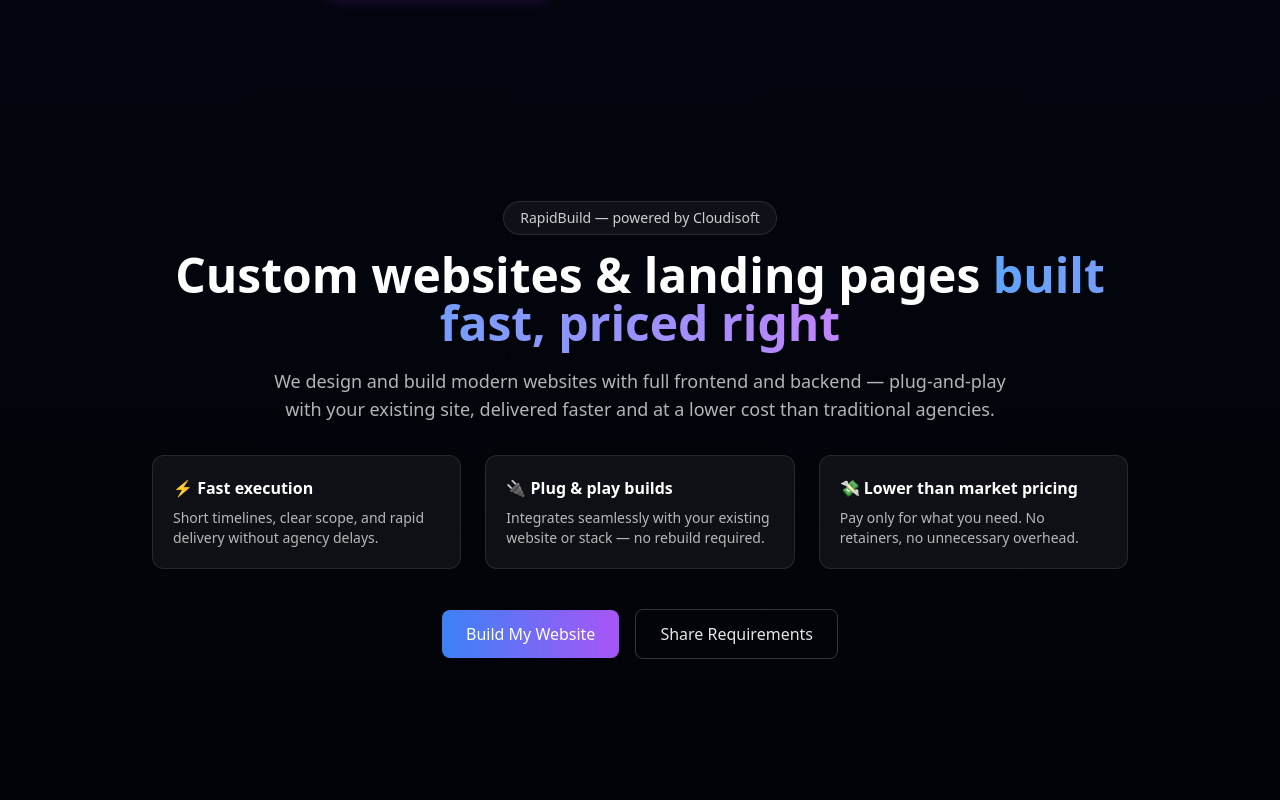
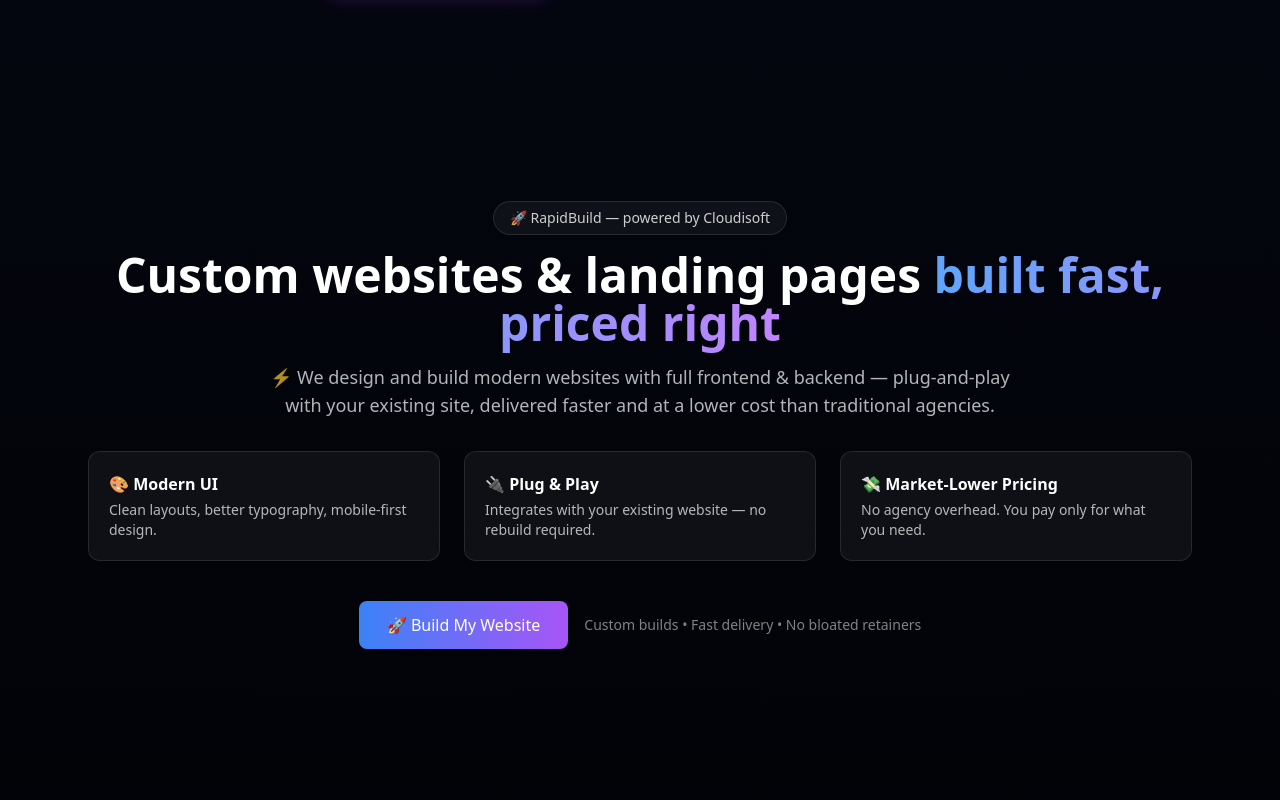
Before and after one commit to Cloudisoft/Cloudisoft.com_Final, a React (Vite) app: page / in a window 1280 px wide. Shown: the part 2780-3580 px from the top of the page. Built offline with nearby package versions, Linux system fonts and the light colour scheme.

Commit message:
Update RapidBuildSection.jsx

```diff
--- a/src/components/RapidBuildSection.jsx
+++ b/src/components/RapidBuildSection.jsx
@@ -1,17 +1,17 @@
 export default function RapidBuild() {
   return (
-    <section
-      id="rapidbuild"
-      className="relative w-full py-16 md:py-20 bg-transparent"
-    >
-      <div className="max-w-5xl mx-auto px-6 text-center">
-        {/* Eyebrow */}
-        <div className="inline-flex items-center gap-2 px-4 py-1.5 mb-4 rounded-full border border-white/10 bg-white/5 text-sm text-white/80">
-          RapidBuild — powered by Cloudisoft
+    <section className="relative w-full bg-transparent py-20">
+      <div className="max-w-6xl mx-auto px-6 text-center">
+
+        {/* Badge */}
+        <div className="inline-flex items-center justify-center mb-4">
+          <span className="px-4 py-1.5 rounded-full text-sm text-white/80 bg-white/5 border border-white/10 backdrop-blur">
+            🚀 RapidBuild — powered by Cloudisoft
+          </span>
         </div>
 
         {/* Heading */}
-        <h2 className="text-3xl md:text-5xl font-bold text-white leading-tight">
+        <h2 className="text-4xl md:text-5xl font-bold text-white leading-tight">
           Custom websites & landing pages{" "}
           <span className="bg-gradient-to-r from-blue-400 to-purple-400 bg-clip-text text-transparent">
             built fast, priced right
@@ -19,40 +19,32 @@ export default function RapidBuild() {
         </h2>
 
         {/* Subtext */}
-        <p className="mt-5 text-base md:text-lg text-white/70 max-w-3xl mx-auto">
-          We design and build modern websites with full frontend and backend —
+        <p className="mt-4 text-base md:text-lg text-white/70 max-w-3xl mx-auto">
+          ⚡ We design and build modern websites with full frontend & backend —
           plug-and-play with your existing site, delivered faster and at a lower
           cost than traditional agencies.
         </p>
 
         {/* Feature points */}
-        <div className="mt-8 grid grid-cols-1 sm:grid-cols-3 gap-6 text-left">
+        <div className="mt-8 grid grid-cols-1 md:grid-cols-3 gap-6 text-left">
           <div className="rounded-xl border border-white/10 bg-white/5 p-5">
-            <h4 className="text-white font-semibold mb-2">
-              ⚡ Fast execution
-            </h4>
+            <h4 className="text-white font-semibold mb-1">🎨 Modern UI</h4>
             <p className="text-sm text-white/70">
-              Short timelines, clear scope, and rapid delivery without agency
-              delays.
+              Clean layouts, better typography, mobile-first design.
             </p>
           </div>
 
           <div className="rounded-xl border border-white/10 bg-white/5 p-5">
-            <h4 className="text-white font-semibold mb-2">
-              🔌 Plug & play builds
-            </h4>
+            <h4 className="text-white font-semibold mb-1">🔌 Plug & Play</h4>
             <p className="text-sm text-white/70">
-              Integrates seamlessly with your existing website or stack — no
-              rebuild required.
+              Integrates with your existing website — no rebuild required.
             </p>
           </div>
 
           <div className="rounded-xl border border-white/10 bg-white/5 p-5">
-            <h4 className="text-white font-semibold mb-2">
-              💸 Lower than market pricing
-            </h4>
+            <h4 className="text-white font-semibold mb-1">💸 Market-Lower Pricing</h4>
             <p className="text-sm text-white/70">
-              Pay only for what you need. No retainers, no unnecessary overhead.
+              No agency overhead. You pay only for what you need.
             </p>
           </div>
         </div>
@@ -61,22 +53,17 @@ export default function RapidBuild() {
         <div className="mt-10 flex flex-col sm:flex-row items-center justify-center gap-4">
           <a
             href="https://rapidbuild.cloudisoft.com"
-            target="_blank"
-            rel="noopener noreferrer"
-            className="px-6 py-3 rounded-lg bg-gradient-to-r from-blue-500 to-purple-500 text-white font-medium hover:opacity-90 transition"
+            className="inline-flex items-center gap-2 px-7 py-3 rounded-lg font-medium text-white
+              bg-gradient-to-r from-blue-500 to-purple-500 hover:opacity-90 transition"
           >
-            Build My Website
+            🚀 Build My Website
           </a>
 
-          <a
-            href="https://rapidbuild.cloudisoft.com"
-            target="_blank"
-            rel="noopener noreferrer"
-            className="px-6 py-3 rounded-lg border border-white/20 text-white/90 hover:bg-white/5 transition"
-          >
-            Share Requirements
-          </a>
+          <span className="text-sm text-white/50">
+            Custom builds • Fast delivery • No bloated retainers
+          </span>
         </div>
+
       </div>
     </section>
   );
```
